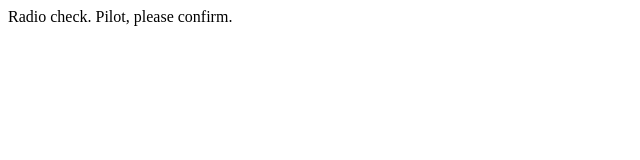
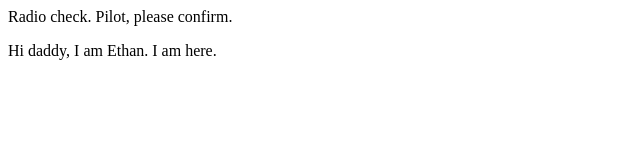
Before and after one commit to Daviddong091216/communication-log, a plain HTML site: page index.html in a window 1280 px wide. Shown: the whole page, without its empty margins (0-640 px from the left). Drawn offline with Linux system fonts and the light colour scheme.

Commit message:
Ehan added second line to log.

```diff
--- a/index.html
+++ b/index.html
@@ -1,5 +1,6 @@
 <html>
     <body>
         <p>Radio check. Pilot, please confirm.</p>
+        <p>Hi daddy, I am Ethan. I am here.</p>
     </body>
 </html>
```
